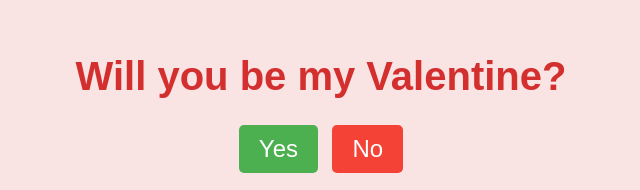
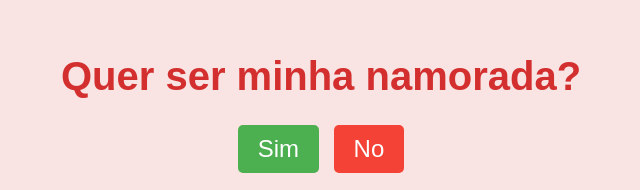
Before and after one commit to vitorfxp/valentine03, a plain HTML site: page index.html in a window 1280 px wide. Shown: the part 138-328 px from the top of the page, without its empty margins (319-959 px from the left). Drawn offline with Linux system fonts and the light colour scheme; no server answers.

Commit message:
Update index.html

```diff
--- a/index.html
+++ b/index.html
@@ -8,9 +8,9 @@
 </head>
 <body>
     <div class="container">
-        <h1>Will you be my Valentine?</h1>
+        <h1>Quer ser minha namorada?</h1>
         <div class="buttons">
-            <button class="yes-button" onclick="handleYesClick()">Yes</button>
+            <button class="yes-button" onclick="handleYesClick()">Sim</button>
             <button class="no-button" onclick="handleNoClick()">No</button>
         </div>
         <div class="gif_container">
```
